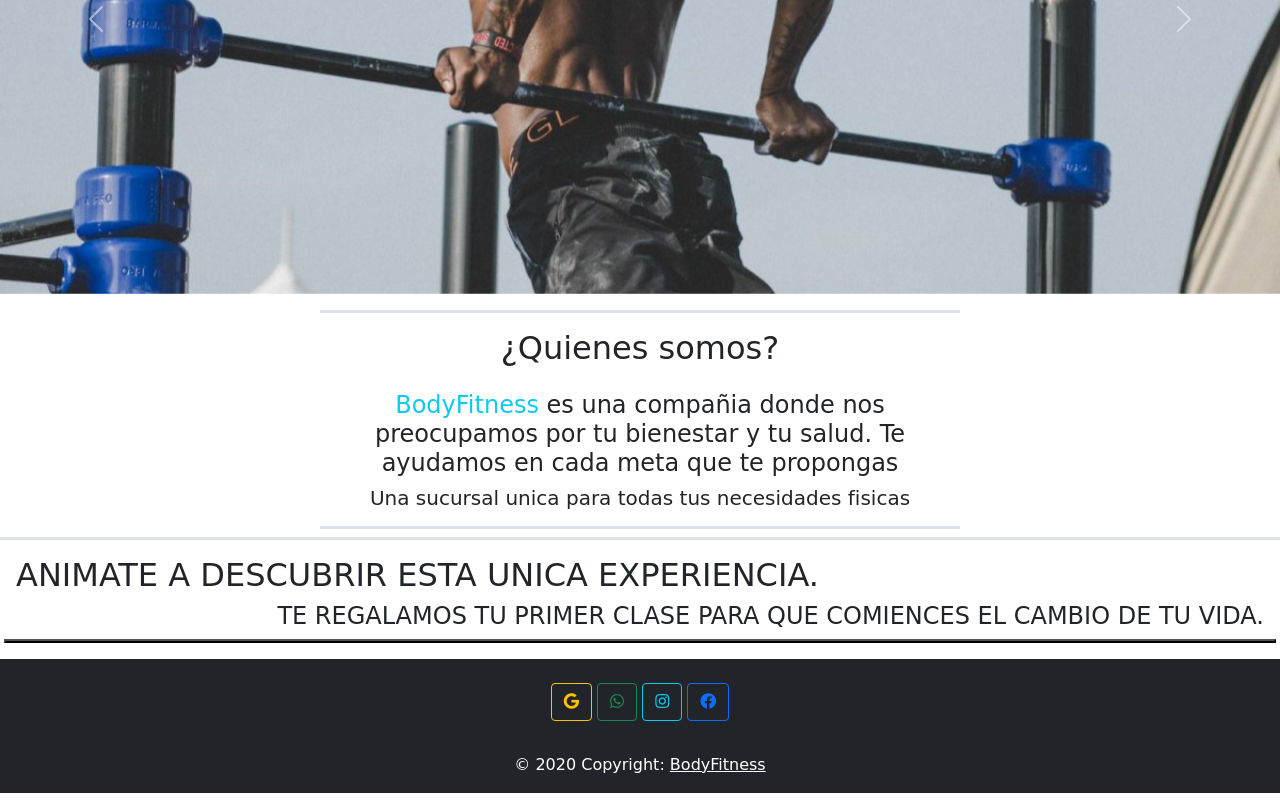
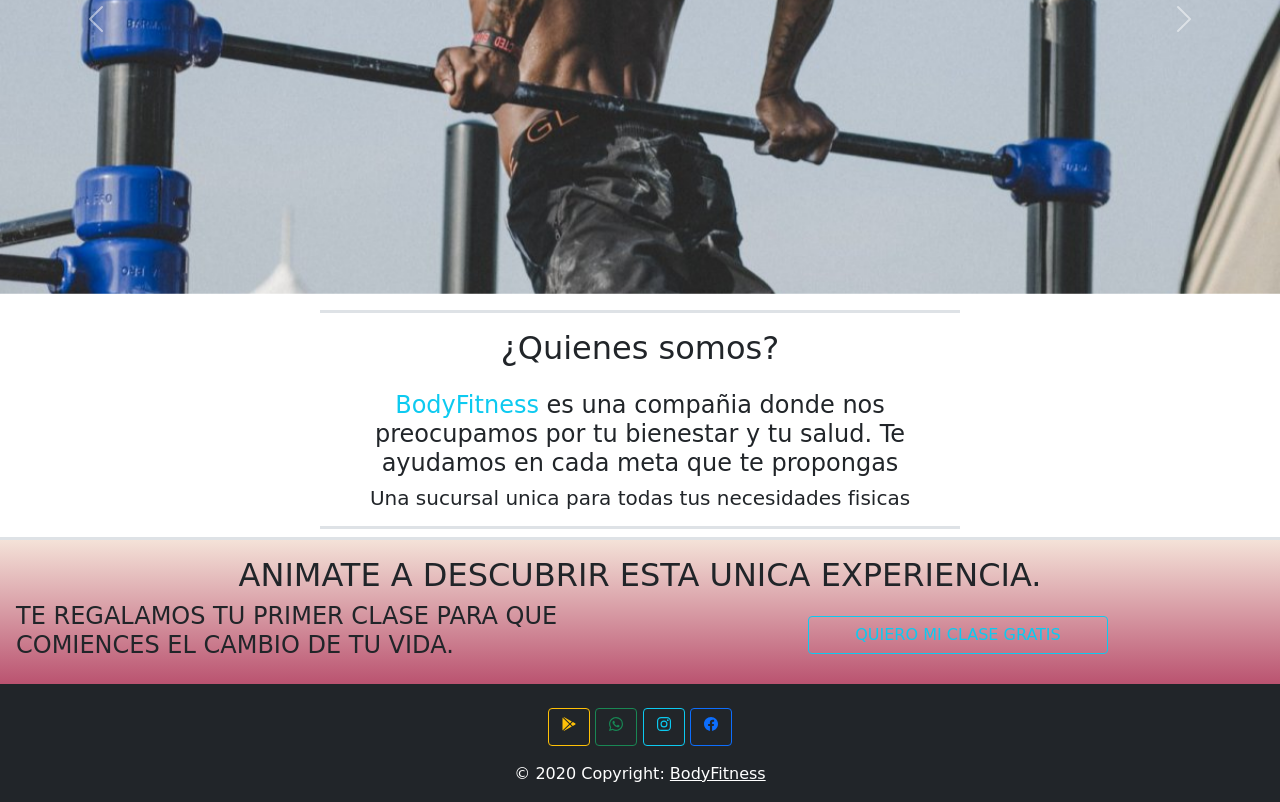
Before and after one commit to Fjoan/FloresBodyFitness, a website: page secciones/informacion.html in a window 1280 px wide. Shown: the part 318-1120 px from the top of the page. Drawn offline with nearby package versions, Linux system fonts and the light colour scheme; a web font is replaced by a local one.

Commit message:
Termine el proyecto

```diff
--- a/scss/ajustes/_ajustes.scss
+++ b/scss/ajustes/_ajustes.scss
@@ -69,10 +69,10 @@ form {
 
 .buttons {
     font-size: 40px;
-    color: $color-secundario;
+    color: #BA5370;
     transform: rotate(45deg);
 
     &:hover {
-        color: $color-primario;
+        color: #F4E2D8;
     }
 }
--- a/scss/fondos/_fondo.scss
+++ b/scss/fondos/_fondo.scss
@@ -7,7 +7,13 @@
     background-image: url("http://centrovictoria.com/gimnasios/wp-content/uploads/2016/11/16884545891_25c510a089_b.jpg");
     @include background ();
 }
-.fondoInformacion{
-    background-image:url(http://activefitness.org.uk/wp-content/uploads/2020/09/9712-scaled.jpg);
-    @include background();
+
+.fondoInformacion {
+    background-image: linear-gradient(#F4E2D8, #BA5370);
+    min-height: 5rem;
 }
+
+.button {
+    width: 300px;
+    margin: auto;
+}
--- a/secciones/informacion.html
+++ b/secciones/informacion.html
@@ -88,29 +88,30 @@
           salud. Te ayudamos en cada meta que te propongas</h4>
         <h5 class="border-bottom pb-3 border-3">Una sucursal unica para todas tus necesidades fisicas</h5>
       </div>
-        <div class="Background row border-top border-3 p-3">
-          <h2 class="col-12">ANIMATE A DESCUBRIR ESTA UNICA EXPERIENCIA.</h2>
-          <h4 class="col-12 d-flex justify-content-end">TE REGALAMOS TU PRIMER CLASE PARA QUE COMIENCES EL CAMBIO DE TU VIDA.</h4>
-          <button></button>
+      <div class="fondoInformacion row border-top border-3 p-3">
+        <h2 class="col-12 text-center">ANIMATE A DESCUBRIR ESTA UNICA EXPERIENCIA.</h2>
+        <h4 class="col-6">TE REGALAMOS TU PRIMER CLASE PARA QUE COMIENCES EL CAMBIO DE TU VIDA.</h4>
+        <a class=" button col-3 text-center btn btn-outline-info" href="/secciones/servicios.html" type="button">QUIERO
+          MI CLASE GRATIS</a>
       </div>
     </main>
 
     <footer class="text-center text-white bg-dark">
+      <section class=""></section>
       <div class="container p-4 pb-0">
         <section class="container">
           <a class="btn btn-outline-warning" type="button">
-            <i class="fab fa-google"></i>
+            <ion-icon name="logo-google-playstore"></ion-icon>
           </a>
-          <a class=" btn btn-outline-success" type="button">
-            <i class="fab fa-whatsapp"></i>
+          <a class="btn btn-outline-success" type="button">
+            <ion-icon name="logo-whatsapp"></ion-icon>
           </a>
           <a class=" btn btn-outline-info" type="button">
-            <i class="fab fa-instagram"></i>
+            <ion-icon name="logo-instagram"></ion-icon>
           </a>
           <a class=" btn btn-outline-primary" type="button">
-            <i class="fab fa-facebook"></i>
+            <ion-icon name="logo-facebook"></ion-icon>
           </a>
-          </p>
         </section>
       </div>
       <div class="text-center p-3">
```
Also changed, not shown: index.html (+1 -1 lines), secciones/contacto.html (+6 -7 lines), CSS/style.css. Lines whose indentation alone changed are shown as unchanged.
